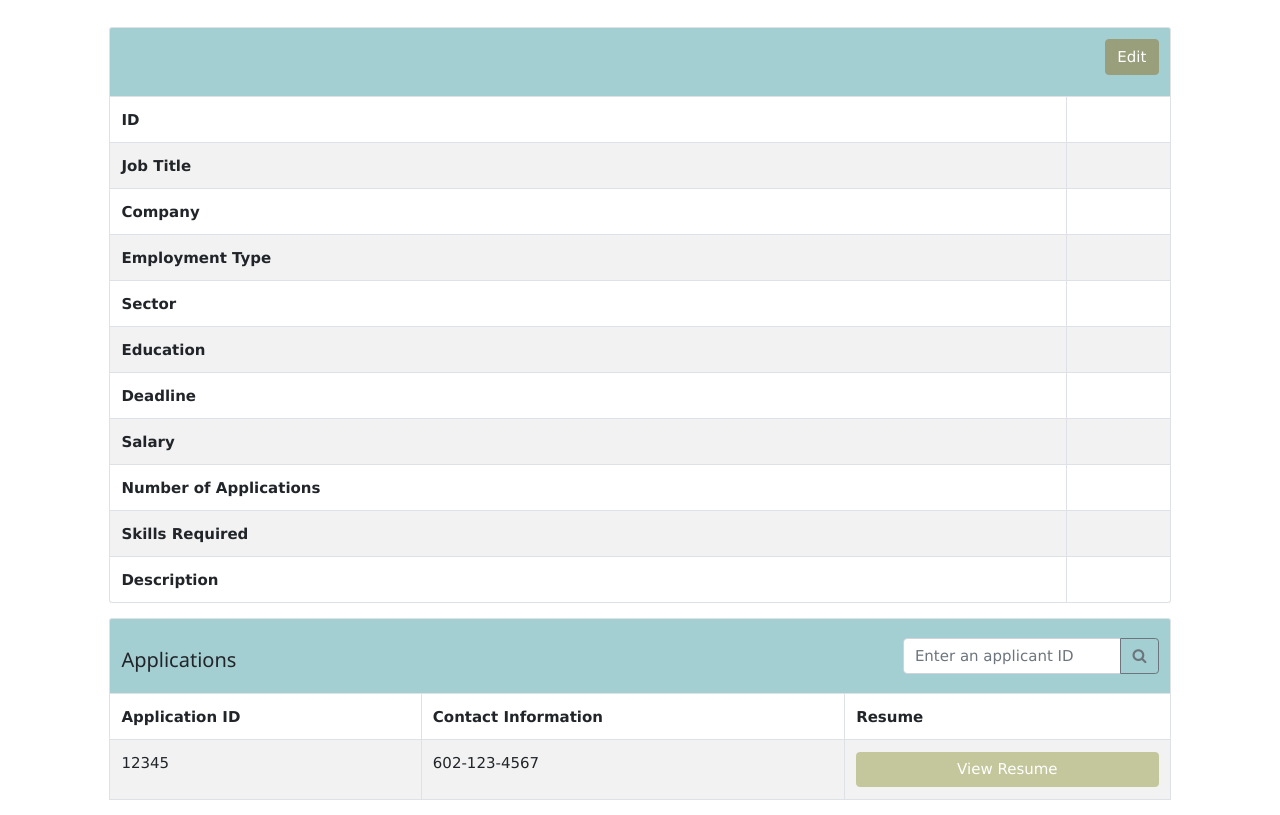
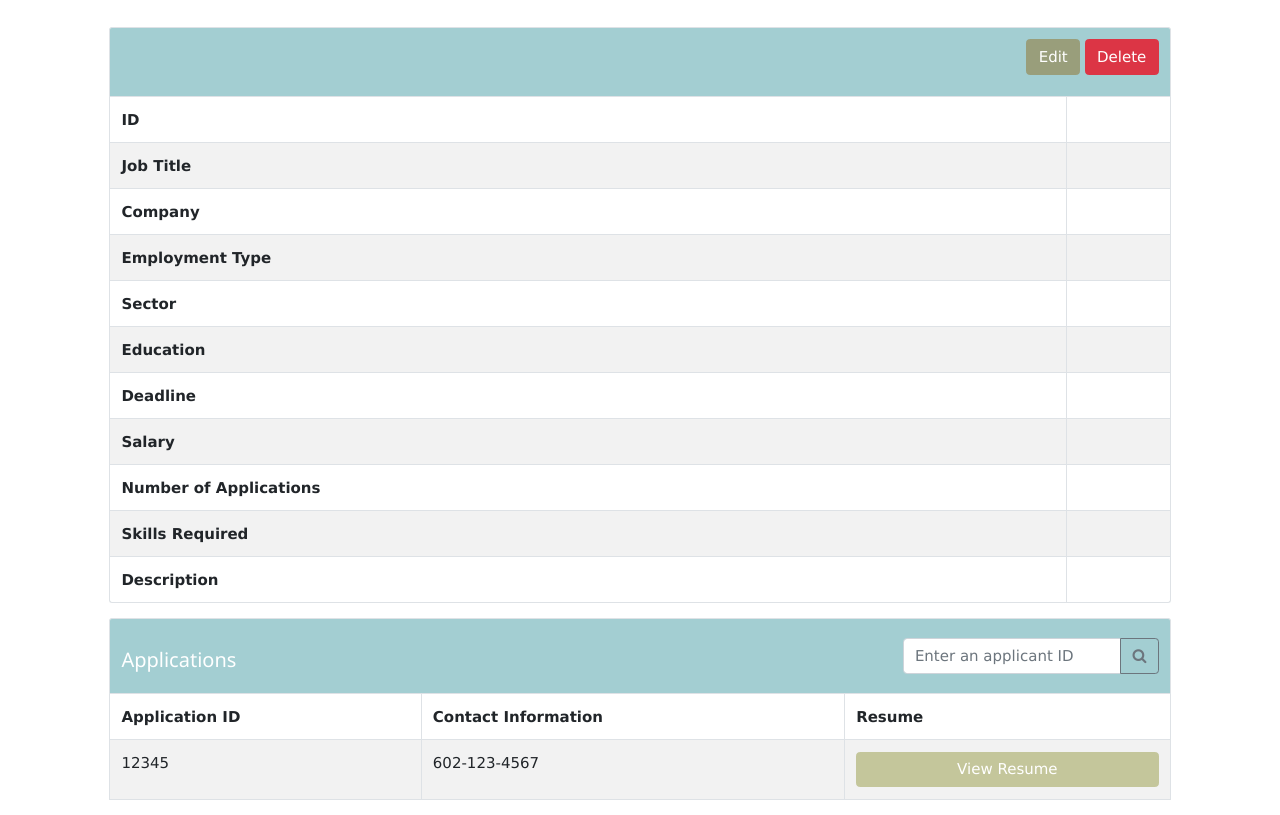
Before and after one commit to andrewzulaybar/employmee, a Django app: template jobportal/templates/jobportal/details/details-comp.html in a window 1280 px wide. Shown: the part 53-868 px from the top of the page. Run offline with Django 3.2, Linux system fonts and the light colour scheme; the template is opened without the code that fills it, so the values that code supplies are empty; some libraries are stand-ins or nearby versions.

Commit message:
Edited company pages.

```diff
--- a/jobportal/templates/jobportal/details/details-comp.html
+++ b/jobportal/templates/jobportal/details/details-comp.html
@@ -25,7 +25,8 @@
 
 {% block tableheader %}
 <div class="text-right">
-    <a href="#!" class="btn btn-success">Edit</a>
+    <a href="{% url 'edit-posting' %}" class="btn btn-success">Edit</a>
+    <a href="{% url 'edit-posting' %}" class="btn btn-danger">Delete</a>
 </div>
 {% endblock tableheader %}
 
@@ -51,7 +52,7 @@
         <tbody>
         <tr>
             <td colspan="3" id="tableheader" class="applicationsheader">
-                <div class="text-md-left mt-2" id="apheader"><h4>Applications</h4></div>
+                <div class="text-md-left mt-2 header-text" id="apheader"><h4>Applications</h4></div>
                 <div class="float-right">
                     <div class="input-group mb-2 mt-2">
                         <input type="text" class="form-control" placeholder="Enter an applicant ID">
@@ -80,26 +81,3 @@
     </table>
 </div>
 {% endblock applycard %}
-
-<!-- Card
-<div class="col-10 offset-1">
-    <div class="card">
-        <div class="card-header">
-            Applications Received: {{ job.job1.applications }}
-        </div>
-        <div class="card-body">
-            <div class="row align-items-start">
-                <div class="col">
-                    1
-                </div>
-                <div class="col">
-                    2
-                </div>
-                <div class="col">
-                    3
-                </div>
-                {% block columns %}{% endblock columns %}
-            </div>
-        </div>
-    </div>
-</div> -->
--- a/jobportal/templates/jobportal/home/home-comp.html
+++ b/jobportal/templates/jobportal/home/home-comp.html
@@ -80,7 +80,7 @@
                 postings in your company?</p>
         </div>
         <div class="card-body pb-0 pl-0 pr-0 mt-0 pt-0">
-            <a class="btn btn-success btn-block" href="#" role="button">✨🔥View Top Fans🔥✨</a>
+            <a class="btn btn-success btn-block" href="{% url 'top-fans' %}" role="button">✨🔥View Top Fans🔥✨</a>
         </div>
     </div>
 </div>
--- a/jobportal/urls.py
+++ b/jobportal/urls.py
@@ -13,8 +13,10 @@
     path('settings/prem', views.settings_prem, name='settings-prem'),
     path('settings/comp', views.settings_comp, name='settings-comp'),
     path('create-posting', views.create_posting, name='create-posting'),
+    path('edit-posting', views.edit_posting, name='edit-posting'),
     path('saved-jobs', views.saved_jobs, name='saved-jobs'),
     path('login', views.login, name='login'),
+    path('top-fans', views.top_fans, name='top-fans'),
     path('sort', views.HomeView.as_view(), name='sort-by-company'),
     path('sort', views.HomeView.as_view(), name='sort-by-title'),
     path('sort', views.HomeView.as_view(), name='sort-by-sector'),
--- a/jobportal/views.py
+++ b/jobportal/views.py
@@ -94,6 +94,8 @@
 def create_posting(request):
     return render(request, 'jobportal/create-posting.html', get_context(DEFAULT))
 
+def edit_posting(request):
+    return render(request, 'jobportal/edit-posting.html', get_context(DEFAULT))
 
 def saved_jobs(request):
     return render(request, 'jobportal/saved-jobs.html', get_context(DEFAULT))
@@ -101,3 +103,6 @@
 
 def login(request):
     return render(request, 'jobportal/login.html', get_context(DEFAULT))
+
+def top_fans(request):
+    return render(request, 'jobportal/top-fans.html', get_context(DEFAULT))
```
